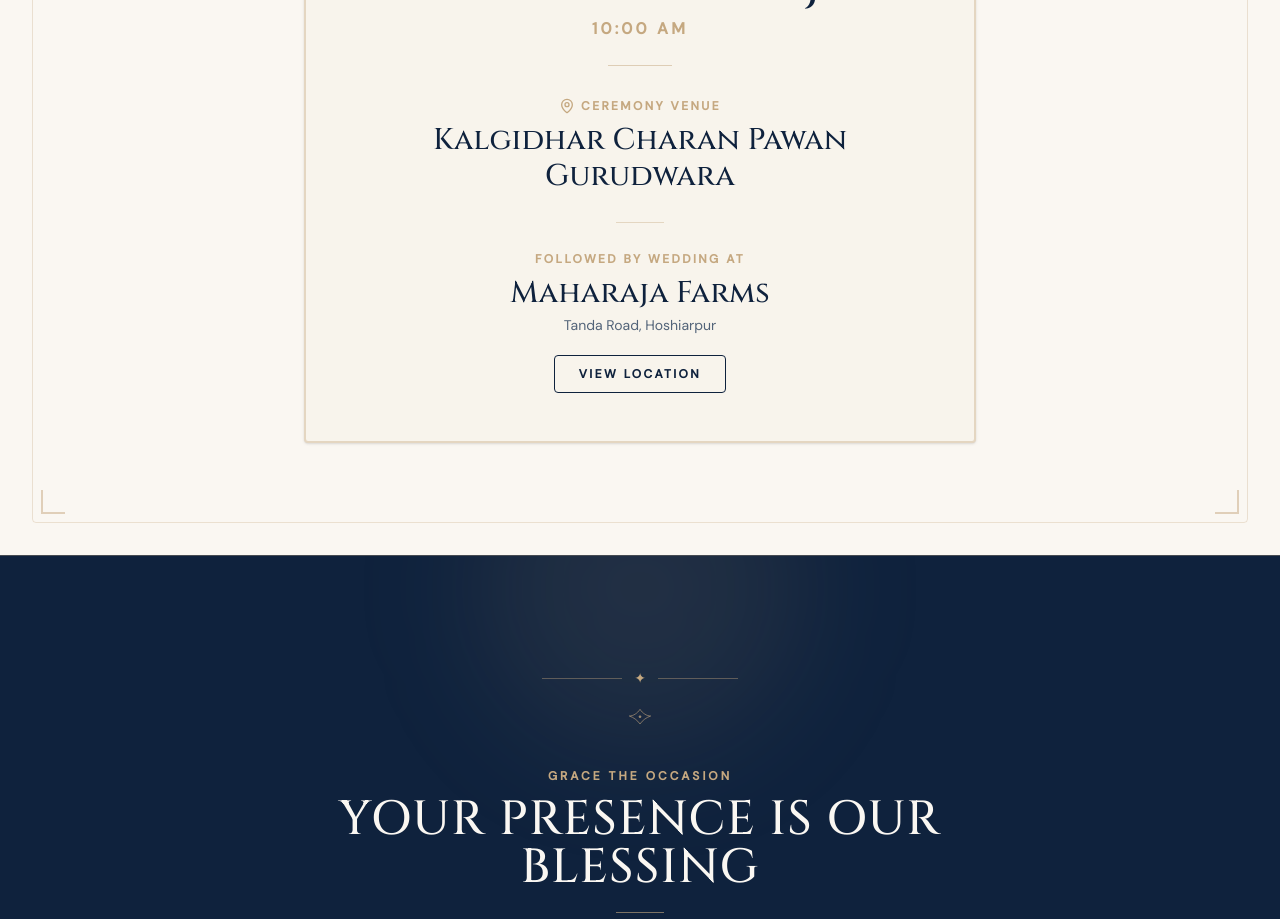
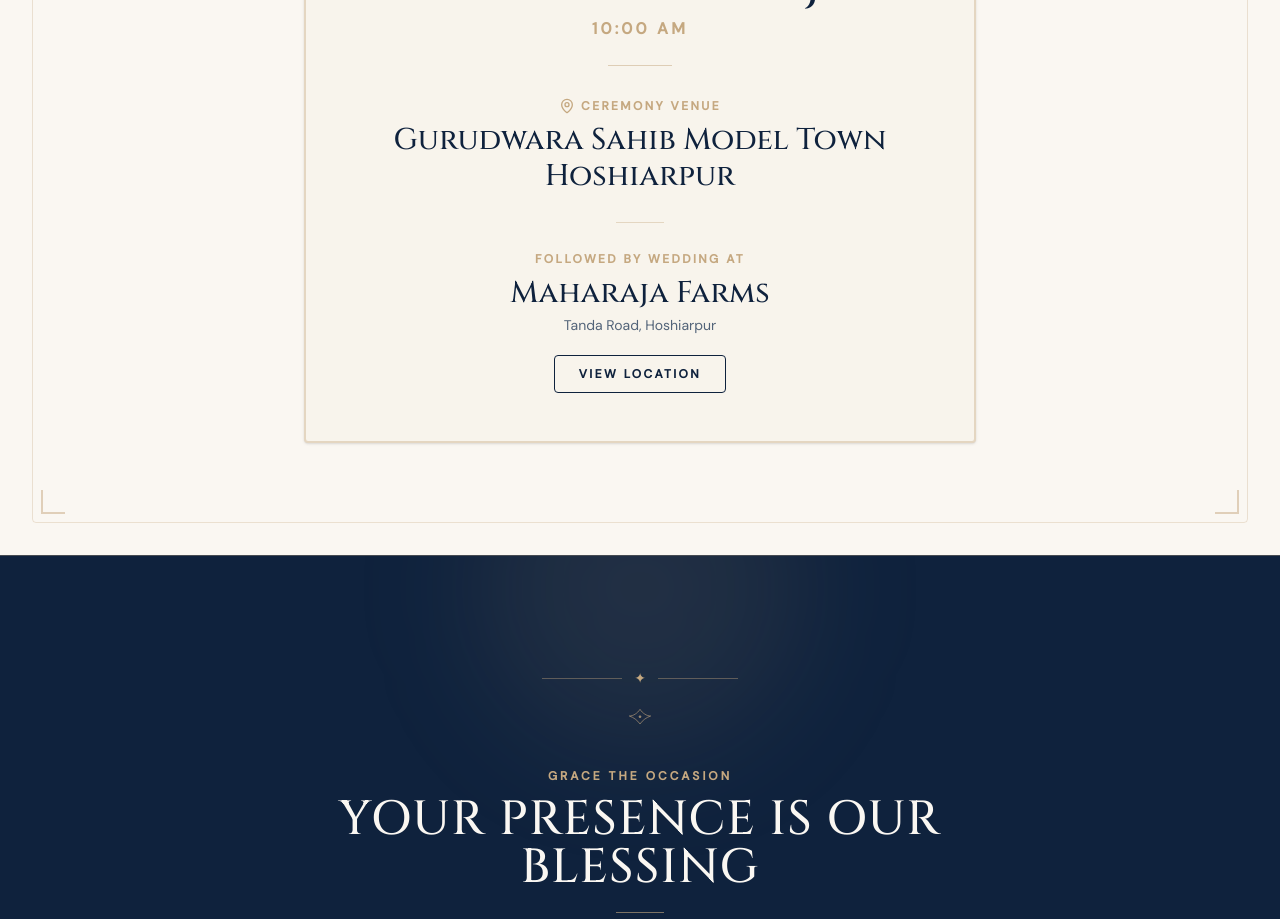
Before and after one commit to GurkanwarSingh56/Wedding-Invitation, a Next.js app: page / in a window 1280 px wide. Shown: the part 4820-5739 px from the top of the page. Built offline with nearby package versions, Linux system fonts and the light colour scheme.

Commit message:
updated location

```diff
--- a/data/wedding.ts
+++ b/data/wedding.ts
@@ -73,8 +73,8 @@
       googleMapsUrl: "https://maps.google.com/?q=Gurudwara+Baba+Baghel+Singh+Hariana+Hoshiarpur",
     },
     anandKaraj: {
-      gurudwaraSahib: "Kalgidhar Charan Pawan Gurudwara",
-      gurudwaraSahibPunjabi: "ਕਾਲਗੀਧਰ ਚਰਨ ਪਵਨ ਗੁਰਦੁਆਰਾ",
+      gurudwaraSahib: "Gurudwara Sahib Model Town Hoshiarpur",
+      gurudwaraSahibPunjabi: "ਗੁਰਦੁਆਰਾ ਸਾਹਿਬ ਮਾਡਲ ਟਾਊਨ ਹੁਸ਼ਿਆਰਪੁਰ",
       name: "Maharaja Farms",
       namePunjabi: "ਮਹਾਰਾਜਾ ਫਾਰਮਜ਼",
       address: "Tanda Road, Hoshiarpur",
```
